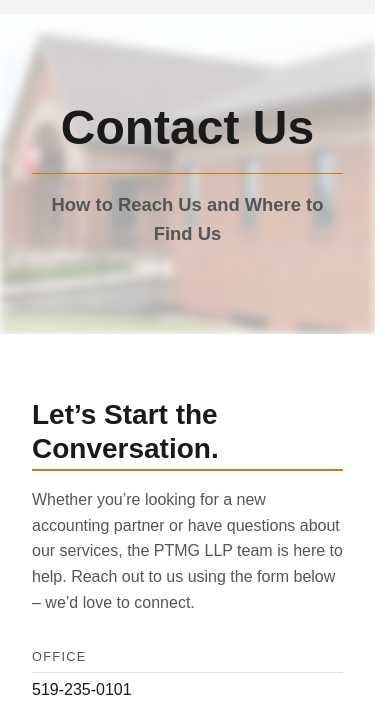
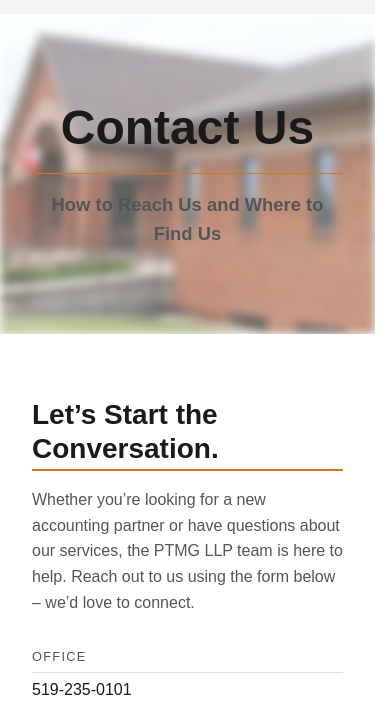
Before and after one commit to jeffreyboersma/ptmg, a website built with Vite: page src/contact.html in a window 390 px wide. Shown: the part 71-786 px from the top of the page. Built offline with nearby package versions, Linux system fonts and the light colour scheme; files whose address does not match are found by name; a web font is replaced by a local one.

Commit message:
try fix again

```diff
--- a/src/css/pages/_generic.scss
+++ b/src/css/pages/_generic.scss
@@ -35,11 +35,8 @@
     }
 
     @media (max-width: 768px) {
-        [data-theme="dark"] .hero-image img {
-            opacity: 0.5;
-        }
-        [data-theme="light"] .hero-image img {
-            opacity: 0.95;
+        .hero-image img {
+            opacity: 0.65;
         }
     }
 
```
